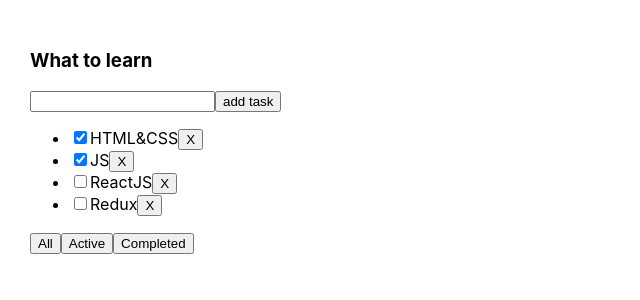
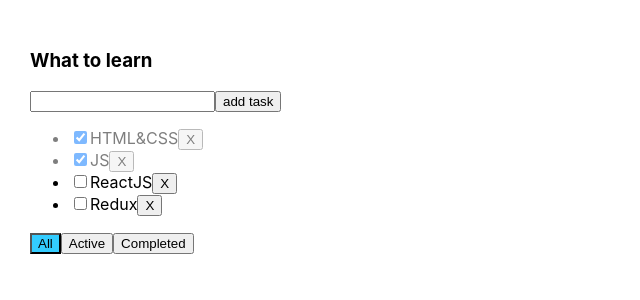
Before and after one commit to Kamyshev-Vitaliy/todo-list-monday, a React (Create React App) app: page / in a window 1280 px wide. Shown: the top 300 px of the page, without its empty margins (0-640 px from the left). Built offline with nearby package versions, Linux system fonts and the light colour scheme.

Commit message:
Adding styling for executed tusks, taking out adding tasks to a separate component

```diff
--- a/src/App.tsx
+++ b/src/App.tsx
@@ -1,11 +1,11 @@
-import React, {useState} from 'react';
+import React, {FC, useState} from 'react';
 import {v1} from 'uuid';
 import './App.css';
 import {Todolist} from './Todolist';
 
 export type FilterTaskType = 'All' | 'Active' | 'Completed';
 
-export const App = () => {
+export const App: FC = () => {
 
   const [task, setTask] = useState([
     {id: v1(), title: "HTML&CSS", isDone: true},
@@ -47,10 +47,13 @@ export const App = () => {
   const filterTaskTypeCallBack = (statusTask: FilterTaskType) => {
     setFilter(statusTask)
   }
-  const addTask = (inputTask:string) => {
+  const addTask = (inputTask: string) => {
     setTask([{id: v1(), title: inputTask, isDone: false}, ...task]);
   }
 
+  const taskStatusCheck = (taskID: string, taskStatus: boolean) => {
+    setTask(task.map(m => m.id === taskID ? {...m, isDone: taskStatus} : m))
+  }
 
   return (
     <div className="App">
@@ -59,6 +62,8 @@ export const App = () => {
                 removeTaskItemCallback={removeTaskItemCallback}
                 filterTaskTypeCallBack={filterTaskTypeCallBack}
                 addTask={addTask}
+                taskStatusCheck={taskStatusCheck}
+                filter={filter}
       />
       {/*<Todolist title="What to by" tasks={tasks2}*/}
       {/*          removeTaskItem={removeTaskItem}/>*/}
--- /dev/null
+++ b/src/TaskMap.tsx
@@ -0,0 +1,26 @@
+import style from "./TodoList.module.css";
+import React, {FC} from "react";
+import {TaskType} from "./Todolist";
+
+interface TaskMap {
+  tasks: Array<TaskType>
+  onChangeButtonCheckBox: (taskID: string, taskStatus: boolean) => void
+  removeTask: (id: string) => void
+}
+
+export const TaskMap: FC<TaskMap> = ({tasks, onChangeButtonCheckBox,removeTask}) => {
+  return (
+    <ul>
+      {tasks.map((m) => {
+        return (
+          <li key={m.id} className={m.isDone ? style.isDone : ''}>
+            <input type='checkbox' checked={m.isDone}
+                   onChange={(e) => onChangeButtonCheckBox(m.id, e.currentTarget.checked)}/>
+            <span>{m.title}</span>
+            <button onClick={(e) => removeTask(m.id)}>X</button>
+          </li>
+        )
+      })}
+    </ul>
+  );
+}
--- /dev/null
+++ b/src/TodoList.module.css
@@ -0,0 +1,15 @@
+.error{
+    border: #ff0000 1px solid;
+}
+
+.error_message{
+    color: #ff0000;
+}
+
+.active_filter {
+    background-color: #33CCFF;
+}
+
+.isDone{
+    opacity: 0.5;
+}
--- a/src/Todolist.tsx
+++ b/src/Todolist.tsx
@@ -1,7 +1,9 @@
 import React, {ChangeEvent, FC, KeyboardEvent, useState} from 'react';
 import {FilterTaskType} from "./App";
+import style from './TodoList.module.css';
+import {TaskMap} from "./TaskMap";
 
-type TaskType = {
+export type TaskType = {
   id: string
   title: string
   isDone: boolean
@@ -13,6 +15,8 @@ type PropsTypeTodoList = {
   removeTaskItemCallback: (id: string) => void
   filterTaskTypeCallBack: (statusTask: FilterTaskType) => void
   addTask: (inputTask: string) => void
+  taskStatusCheck: (taskStatusID: string, value: boolean) => void
+  filter:FilterTaskType
 }
 
 export const Todolist: FC<PropsTypeTodoList> = ({
@@ -21,59 +25,67 @@ export const Todolist: FC<PropsTypeTodoList> = ({
                                                   removeTaskItemCallback,
                                                   filterTaskTypeCallBack,
                                                   addTask,
+                                                  taskStatusCheck,
+                                                  filter
                                                 }) => {
 
+
   const [inputTask, setInputTask] = useState('');
+  const [error, setError] = useState(false);
 
   const onChangeHandlerInput = (event: ChangeEvent<HTMLInputElement>) => {
+    setError(false);
     setInputTask(event.currentTarget.value);
   }
   const onClickHandlerAddTask = () => {
-    addTask(inputTask);
-    setInputTask('');
+    if (inputTask.trim()) {
+      addTask(inputTask.trim());
+      setInputTask('');
+    }else{
+      setError(true);
+    }
   }
+
   const onKeyPressHandler = (event: KeyboardEvent<HTMLInputElement>) => {
     if (event.key === 'Enter') {
       addTask(inputTask);
       setInputTask('');
     }
   }
-
-  // const removeTask = (taskItem:string) => {
-  //   removeTaskItemCallback(taskItem);
-  // }
-
   const filterButtonType = (statusTask: FilterTaskType) => {
     filterTaskTypeCallBack(statusTask);
+  }
+
+  const onChangeButtonCheckBox = (taskID: string, taskStatus: boolean) => {
+    taskStatusCheck(taskID, taskStatus);
+  }
+  const removeTask = (id: string) => {
+    removeTaskItemCallback(id);
   }
 
   return <div>
     <h3>{title}</h3>
 
     <div>
-      <input value={inputTask} onChange={onChangeHandlerInput} onKeyPress={onKeyPressHandler}/>
+      <input value={inputTask}
+             onChange={onChangeHandlerInput}
+             onKeyPress={onKeyPressHandler}
+             className={error ? style.error : ''}
+      />
       <button onClick={onClickHandlerAddTask}>add task</button>
+      <div>{error && <div className={style.error_message}>Title is required!</div>}</div>
     </div>
 
-    <ul>
-      {tasks.map((m) => {
-        const removeTask = () => {
-          removeTaskItemCallback(m.id);
-        }
-        return (
-          <li key={m.id}>
-            <input type='checkbox' checked={m.isDone}/>
-            <span>{m.title}</span>
-            <button onClick={removeTask}>X</button>
-          </li>
-        )
-      })}
-    </ul>
+    <TaskMap tasks={tasks}
+             onChangeButtonCheckBox={onChangeButtonCheckBox}
+             removeTask={removeTask}
+    />
 
     <div>
-      <button onClick={() => filterButtonType('All')}>All</button>
-      <button onClick={() => filterButtonType('Active')}>Active</button>
-      <button onClick={() => filterButtonType('Completed')}>Completed</button>
+      <button className={filter === 'All' ? style.active_filter : ''} onClick={() => filterButtonType('All')}>All</button>
+      <button className={filter === 'Active' ? style.active_filter : ''} onClick={() => filterButtonType('Active')}>Active</button>
+      <button className={filter === 'Completed' ? style.active_filter : ''} onClick={() => filterButtonType('Completed')}>Completed</button>
     </div>
+
   </div>
 }
```
